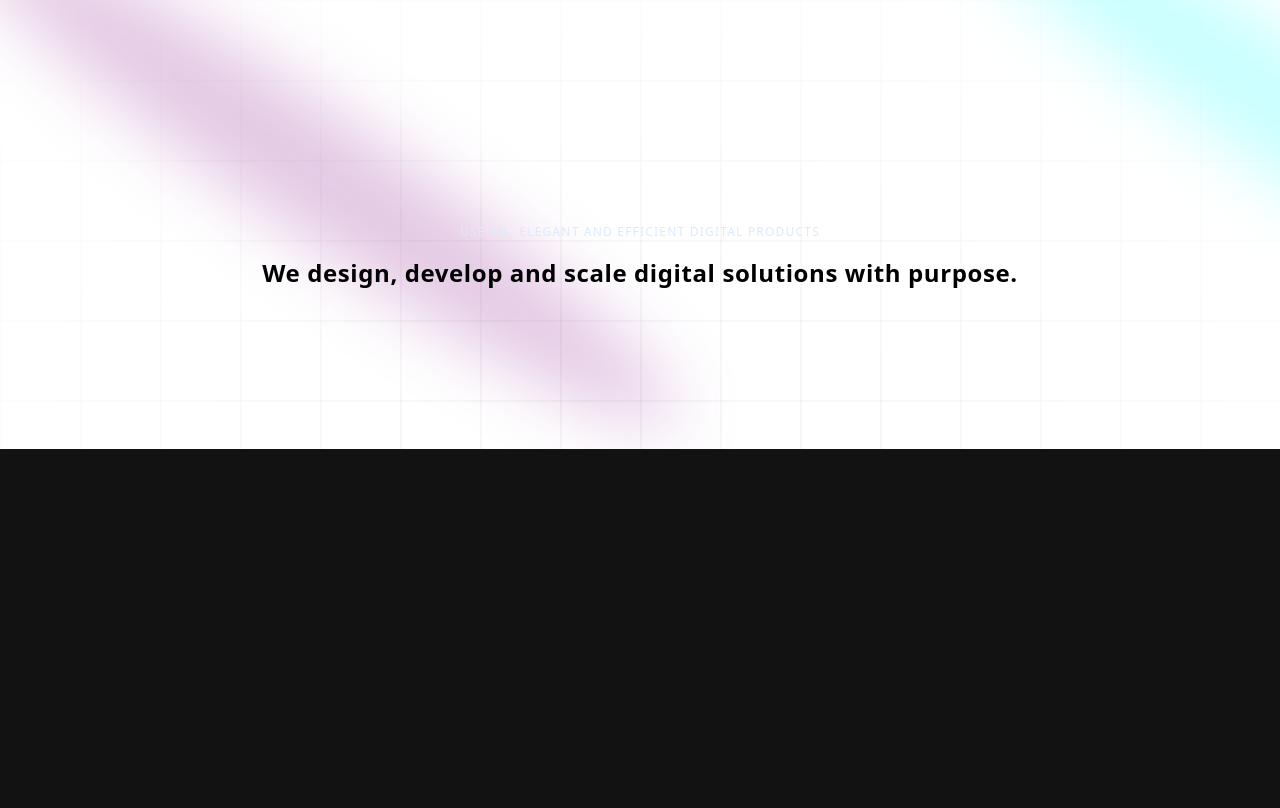
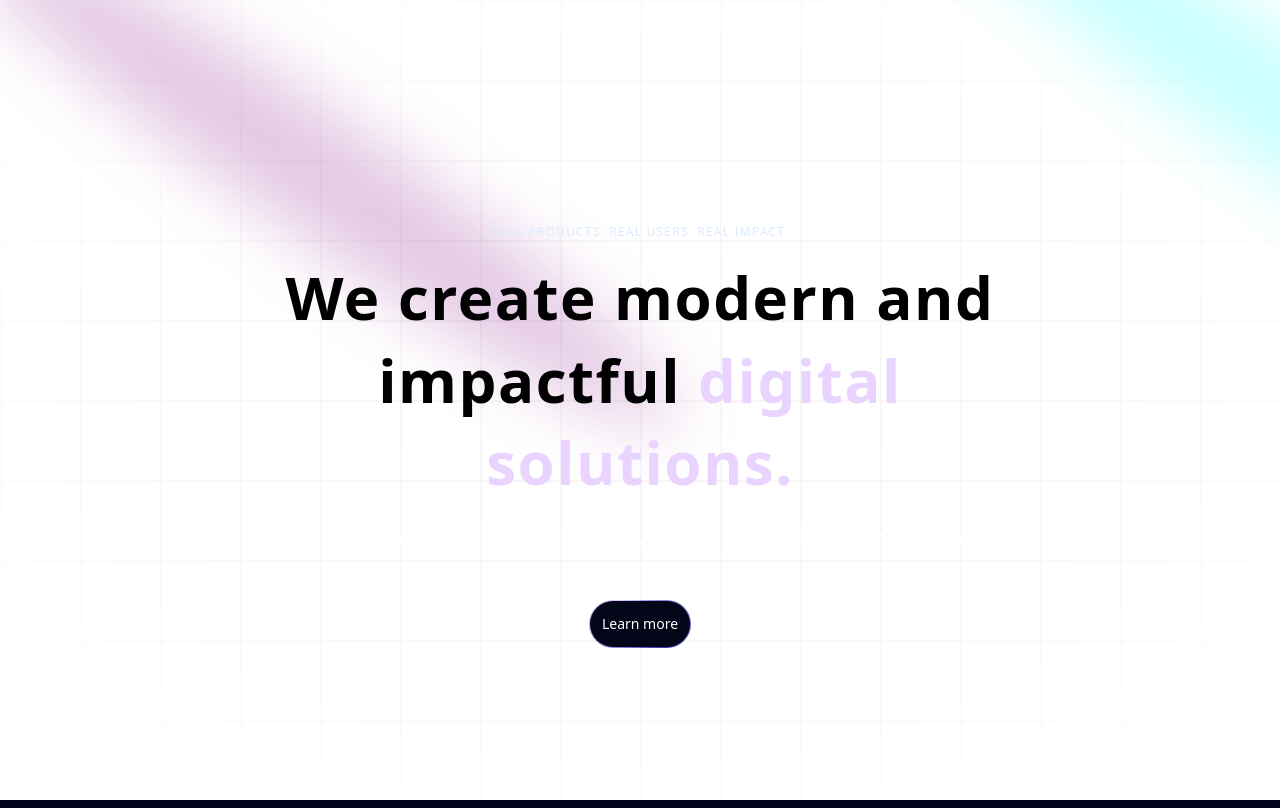
Before and after one commit to jeredevio/jcdevelopment-website, a Next.js app: page /en in a window 1280 px wide. Built offline with nearby package versions, Linux system fonts and the light colour scheme.

Commit message:
Added a new MagicButton component in Hero, updated TextGenerateEffect to support purple words, and modified messages in French and English to reflect the new descriptions and button text. Improved layout and accessibility.

```diff
--- a/components/Hero.tsx
+++ b/components/Hero.tsx
@@ -2,6 +2,8 @@ import { Spotlight } from './ui/Spotlight'
 import { cn } from '@/lib/utils'
 import { useTranslations } from 'next-intl';
 import { TextGenerateEffect } from './ui/text-generate-effect';
+import { MagicButton } from './ui/MagicButton';
+
 const Hero = () => {
   const t = useTranslations('Hero');
 
@@ -29,7 +31,18 @@ const Hero = () => {
       <div className='flex justify-center relative my-20 z-10'>
         <div className='max-w-[89vw] md:max-w-2xl lg:max-w-[60vw] flex flex-col items-center justify-center'>
           <h2 className='uppercase tracking-widest text-xs text-center text-blue-100 max-w-96'>{t('tagline')}</h2>
-          <TextGenerateEffect words={t('title')} />
+          <TextGenerateEffect className="text-center text-[50px] md:text-5xl lg:text-6xl" words={t('title')} purpleWordIndices={[5, 6]} />
+
+          <p className='text-center md:tracking-wider mb-4 text-sm md:text-lg lg:text-2xl'>
+            {t('description')}
+          </p>
+
+          <a href="#about">
+            <MagicButton
+              title={t('MainButton')}
+              position="center"
+            />
+          </a>
         </div>
 
       </div>
--- /dev/null
+++ b/components/ui/MagicButton.tsx
@@ -0,0 +1,22 @@
+import React from 'react'
+
+export const MagicButton = ({
+    title, icon, position, handleClick, otherClasses
+}: {
+    title: string;
+    icon?: React.ReactNode;
+    position: string;
+    handleClick?: () => void;
+    otherClasses?: string;
+}) => {
+    return (
+        <button className="relative inline-flex h-12 overflow-hidden rounded-full p-[1px] focus:outline-none focus:ring-2 focus:ring-slate-400 focus:ring-offset-2 focus:ring-offset-slate-50">
+            <span className="absolute inset-[-1000%] animate-[spin_2s_linear_infinite] bg-[conic-gradient(from_90deg_at_50%_50%,#E2CBFF_0%,#393BB2_50%,#E2CBFF_100%)]" />
+            <span className="inline-flex h-full w-full cursor-pointer items-center justify-center rounded-full bg-slate-950 px-3 py-1 text-sm font-medium text-white backdrop-blur-3xl">
+                {title}
+            </span>
+        </button>
+    )
+}
+
+export default MagicButton;
--- a/components/ui/text-generate-effect.tsx
+++ b/components/ui/text-generate-effect.tsx
@@ -8,11 +8,13 @@ export const TextGenerateEffect = ({
   className,
   filter = true,
   duration = 0.5,
+  purpleWordIndices = [],
 }: {
   words: string;
   className?: string;
   filter?: boolean;
   duration?: number;
+  purpleWordIndices?: number[];
 }) => {
   const [scope, animate] = useAnimate();
   const wordsArray = words.split(" ");
@@ -37,7 +39,7 @@ export const TextGenerateEffect = ({
           return (
             <motion.span
               key={word + idx}
-              className="dark:text-white text-black opacity-0"
+              className={`${purpleWordIndices.includes(idx) ? 'text-purple-200' : 'dark:text-white text-black'} opacity-0`}
               style={{
                 filter: filter ? "blur(10px)" : "none",
               }}
@@ -52,8 +54,8 @@ export const TextGenerateEffect = ({
 
   return (
     <div className={cn("font-bold", className)}>
-      <div className="mt-4">
-        <div className=" dark:text-white text-black text-2xl leading-snug tracking-wide">
+      <div className="my-4">
+        <div className=" dark:text-white text-black leading-snug tracking-wide">
           {renderWords()}
         </div>
       </div>
--- a/messages/en.json
+++ b/messages/en.json
@@ -1,6 +1,8 @@
 {
     "Hero": {
-        "tagline": "Useful, elegant and efficient digital products",
-        "title": "We design, develop and scale digital solutions with purpose."
+        "tagline": "Real products. Real users. Real impact.",
+        "title": "We create modern and impactful digital solutions.",
+        "description": "SaaS • Web & mobile apps • AI tools • Software • Custom websites",
+        "MainButton": "Learn more"
     }
 }
--- a/messages/fr.json
+++ b/messages/fr.json
@@ -1,6 +1,8 @@
 {
     "Hero": {
-        "tagline": "Des produits digitaux utiles, élégants et performants.",
-        "title": "Nous concevons, développons et faisons évoluer des solutions numériques pensées pour durer."
+        "tagline": "Des produits réels. Des utilisateurs réels. Un impact réel.",
+        "title": "Nous créons des solutions numériques modernes et impactantes.",
+        "description": "SaaS • Applications web & mobiles • Outils IA • Logiciels • Sites web personnalisés",
+        "MainButton": "En savoir plus"
     }
 }
```
